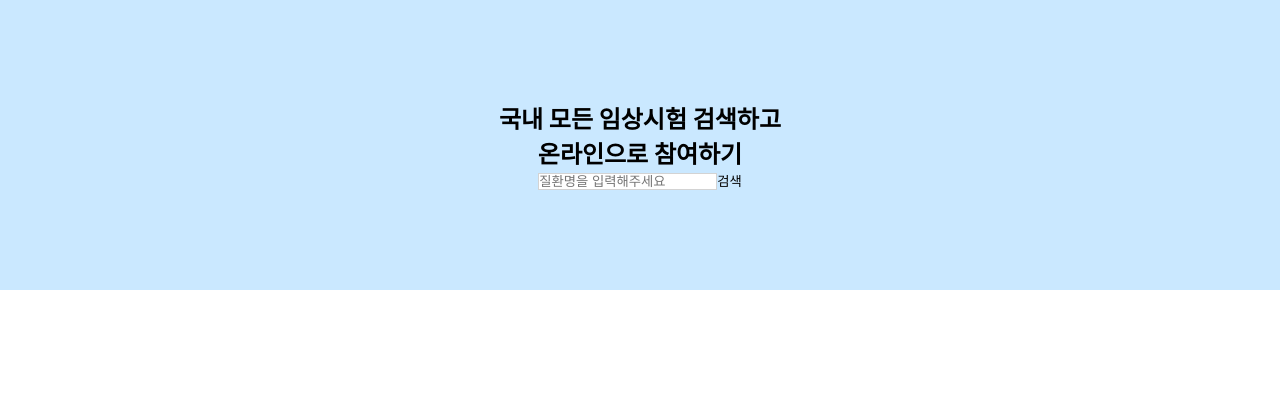
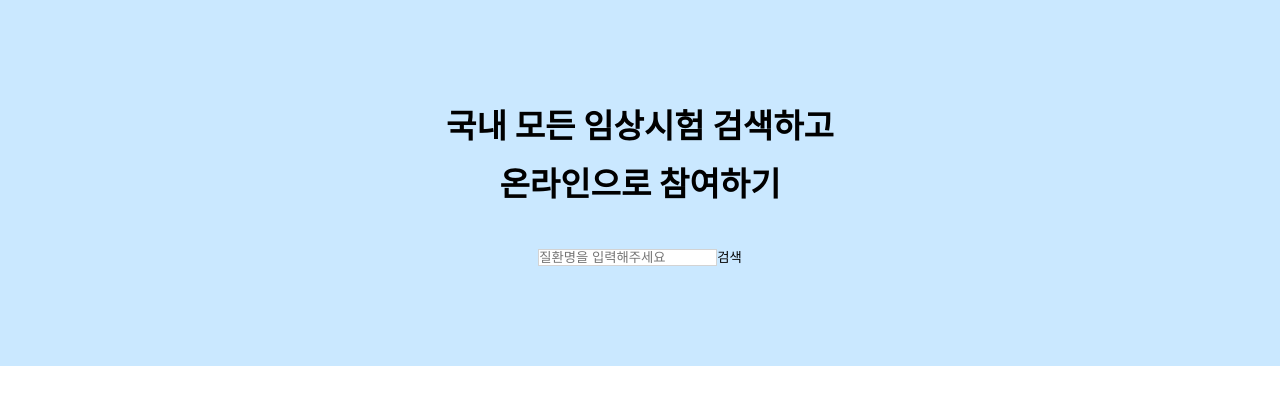
Before and after one commit to JulyK9/pre-onboarding-11th-4, a React (Create React App) app: page / in a window 1280 px wide. Shown: the top 404 px of the page. Built offline with nearby package versions, Linux system fonts and the light colour scheme.

Commit message:
feat: title  디자인 적용

```diff
--- a/src/components/Title.tsx
+++ b/src/components/Title.tsx
@@ -1,4 +1,4 @@
-import React from 'react';
+import { styled } from 'styled-components';
 
 interface TitleProps {
   firstLine: string;
@@ -7,11 +7,20 @@ interface TitleProps {
 
 const Title = ({ firstLine, secondLine }: TitleProps) => {
   return (
-    <>
+    <TitleContainer>
       <h2>{firstLine}</h2>
       <h2>{secondLine}</h2>
-    </>
+    </TitleContainer>
   );
 };
 
 export default Title;
+
+const TitleContainer = styled.div`
+  display: flex;
+  flex-direction: column;
+  align-items: center;
+  gap: 10px;
+  font-size: 22px;
+  margin-bottom: 40px;
+`;
```
